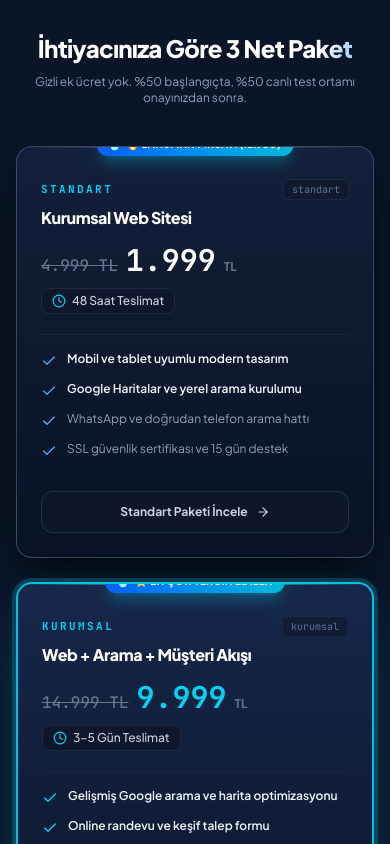
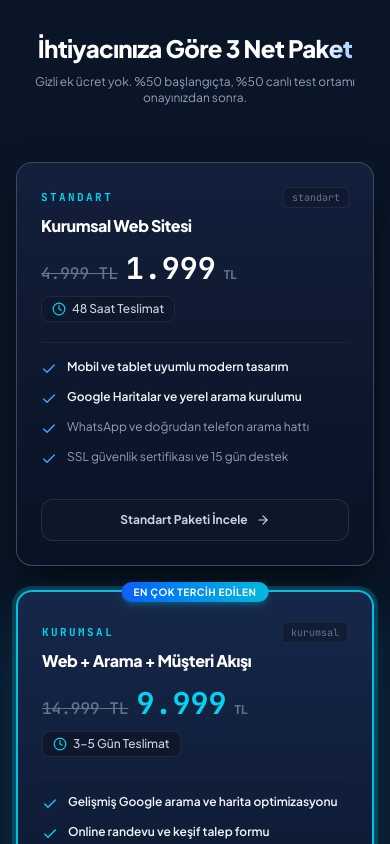
Before and after one commit to novadigital-official/novadigital, a Next.js app: page / in a window 390 px wide. Shown: the part 2140-2984 px from the top of the page. Built offline with nearby package versions, Linux system fonts and the light colour scheme.

Commit message:
fix(ui): remove all amateur emojis and fix package badge clipping for clean corporate finish

```diff
--- a/app/components/Contact.tsx
+++ b/app/components/Contact.tsx
@@ -190,8 +190,8 @@ export default function Contact({ onOpenLegal }: ContactProps) {
                     {...register("service")}
                     className="w-full px-4 py-3 rounded-xl bg-slate-950 border border-slate-800 text-white text-xs focus:outline-none focus:border-cyan-500"
                   >
-                    <option value="Standart Paket (1.999 TL) — Lansman">Standart Paket (1.999 TL) 🔥 Lansman</option>
-                    <option value="Kurumsal Paket (9.999 TL)">Kurumsal Paket (9.999 TL) ⭐</option>
+                    <option value="Standart Paket (1.999 TL)">Standart Paket (1.999 TL)</option>
+                    <option value="Kurumsal Paket (9.999 TL)">Kurumsal Paket (9.999 TL)</option>
                     <option value="Profesyonel Paket (19.999 TL)">Profesyonel Paket (19.999 TL)</option>
                     <option value="Google & Meta Reklam Yönetimi">Google & Meta Reklam Yönetimi</option>
                     <option value="Özel Yazılım / CRM">Özel Yazılım / CRM</option>
--- a/app/components/Packages.tsx
+++ b/app/components/Packages.tsx
@@ -2,8 +2,8 @@
 
 import { useState, useEffect, useRef } from "react";
 import {
-  Check, Clock, ArrowRight, Flame, X, MessageSquare, Users, Zap,
-  Globe, BarChart3, CreditCard, Database, Headphones, Sparkles,
+  Check, Clock, ArrowRight, X, MessageSquare, Users, Zap,
+  Globe, BarChart3, CreditCard, Database, Headphones,
 } from "lucide-react";
 import { useScrollReveal } from "../hooks/useScrollReveal";
 import Balancer from "react-wrap-balancer";
@@ -43,7 +43,7 @@ const packages: PackageDetail[] = [
     desc: "Yerel işletmeler için 48 saatte yayına giren, Google ve WhatsApp uyumlu hazır web sitesi.",
     cta: "Standart Paketi İncele",
     highlight: false,
-    badge: "🔥 Lansman Fırsatı (İlk 50)",
+    badge: null,
     summaryFeatures: [
       { text: "Mobil ve tablet uyumlu modern tasarım", bold: true },
       { text: "Google Haritalar ve yerel arama kurulumu", bold: true },
@@ -92,7 +92,7 @@ const packages: PackageDetail[] = [
         ],
       },
     ],
-    waText: "Merhaba, Lansmana Özel Standart Paket (1.999 TL) hakkında bilgi almak istiyorum.",
+    waText: "Merhaba, Standart Paket (1.999 TL) hakkında bilgi almak istiyorum.",
   },
   {
     id: "kurumsal",
@@ -104,7 +104,7 @@ const packages: PackageDetail[] = [
     desc: "Klinik, otel ve hizmet firmaları için randevudan WhatsApp'a tam müşteri sistemi.",
     cta: "Kurumsal Paketi İncele",
     highlight: true,
-    badge: "⭐ En Çok Tercih Edilen",
+    badge: "En Çok Tercih Edilen",
     summaryFeatures: [
       { text: "Gelişmiş Google arama ve harita optimizasyonu", bold: true },
       { text: "Online randevu ve keşif talep formu", bold: true },
@@ -166,7 +166,7 @@ const packages: PackageDetail[] = [
     desc: "Sağlık turizmi ve e-ticaret için çok dilli, 3D güvenli ödemeli tam dijital operasyon.",
     cta: "Profesyonel Paketi İncele",
     highlight: false,
-    badge: "🚀 Full Dijital Operasyon",
+    badge: null,
     summaryFeatures: [
       { text: "3D güvenli sanal POS ve online ödeme", bold: true },
       { text: "Çoklu dil desteği (Türkçe, İngilizce, Almanca)", bold: true },
@@ -261,8 +261,7 @@ function PackageModal({
         <div className="sticky top-0 z-10 px-5 sm:px-6 py-4 border-b border-slate-800 flex items-start justify-between gap-4 backdrop-blur-xl bg-[#0c1324]/95">
           <div>
             {pkg.badge && (
-              <span className="inline-flex items-center gap-1 px-2.5 py-0.5 rounded-full bg-cyan-500/10 border border-cyan-500/20 text-cyan-400 text-[10px] font-bold uppercase tracking-wider mb-2">
-                <Flame className="w-2.5 h-2.5 text-cyan-400" />
+              <span className="inline-flex items-center px-2.5 py-0.5 rounded-full bg-cyan-500/10 border border-cyan-500/20 text-cyan-400 text-[10px] font-bold uppercase tracking-wider mb-2">
                 {pkg.badge}
               </span>
             )}
@@ -382,7 +381,7 @@ export default function Packages() {
 
         <div className="max-w-6xl mx-auto px-4 sm:px-6 lg:px-8 relative z-10">
           {/* Header */}
-          <div ref={ref} className={`mb-10 text-center max-w-2xl mx-auto ${isVisible ? "reveal-up in-view" : "reveal-up"}`}>
+          <div ref={ref} className={`mb-12 text-center max-w-2xl mx-auto ${isVisible ? "reveal-up in-view" : "reveal-up"}`}>
             <h2 className="text-2xl sm:text-3xl lg:text-4xl font-extrabold tracking-tight text-white">
               <Balancer>
                 İhtiyacınıza Göre <span className="text-shimmer">3 Net Paket</span>
@@ -393,30 +392,27 @@ export default function Packages() {
             </p>
           </div>
 
-          {/* Cards */}
-          <div className="grid md:grid-cols-3 gap-6 items-center">
+          {/* Cards Grid */}
+          <div className="grid md:grid-cols-3 gap-6 items-center pt-2">
             {packages.map((pkg, idx) => (
               <div
                 key={pkg.id}
-                className={`rounded-2xl flex flex-col h-full relative p-6 sm:p-7 transition-all duration-300 overflow-hidden ${
+                className={`rounded-2xl flex flex-col h-full relative p-6 sm:p-7 transition-all duration-300 ${
                   pkg.highlight
                     ? "bg-gradient-to-b from-[#16274a] via-[#101e3a] to-[#0b162b] border-2 border-cyan-400/90 ring-4 ring-cyan-500/25 shadow-[0_20px_60px_-15px_rgba(6,182,212,0.30)] md:scale-105 z-10"
                     : "bg-gradient-to-b from-[#13203c] via-[#0e182e] to-[#091325] border border-slate-600/80 hover:border-cyan-400/80 shadow-[0_16px_45px_-10px_rgba(0,0,0,0.85)] hover:shadow-cyan-500/15 md:scale-[0.99]"
                 } ${isVisible ? `reveal-up in-view stagger-${idx + 1}` : "reveal-up"}`}
               >
-                {/* Subtle Top Glass Reflection Line */}
-                <div className={`absolute top-0 inset-x-0 h-[1.5px] bg-gradient-to-r from-transparent ${pkg.highlight ? "via-cyan-300/80" : "via-white/30"} to-transparent`} />
-
+                {/* Clean Top Badge without Emojis or Clipping */}
                 {pkg.badge && (
                   <div className="absolute -top-3.5 left-1/2 -translate-x-1/2 whitespace-nowrap z-20">
-                    <span className="inline-flex items-center gap-1.5 px-3 py-1 rounded-full bg-gradient-to-r from-blue-600 to-cyan-500 text-white text-[10px] font-bold uppercase tracking-wider shadow-lg shadow-cyan-500/30">
-                      <Flame className="w-3 h-3 fill-cyan-200 text-cyan-200" />
+                    <span className="px-3 py-1 rounded-full bg-gradient-to-r from-blue-600 to-cyan-500 text-white text-[10px] font-bold uppercase tracking-wider shadow-md shadow-cyan-500/25">
                       {pkg.badge}
                     </span>
                   </div>
                 )}
 
-                <div className={pkg.badge ? "mt-2" : ""}>
+                <div className={pkg.badge ? "mt-1.5" : ""}>
                   <div className="flex items-center justify-between mb-1.5">
                     <span className="text-[11px] font-mono font-extrabold tracking-[0.22em] text-cyan-400 uppercase">
                       {pkg.name}
```
